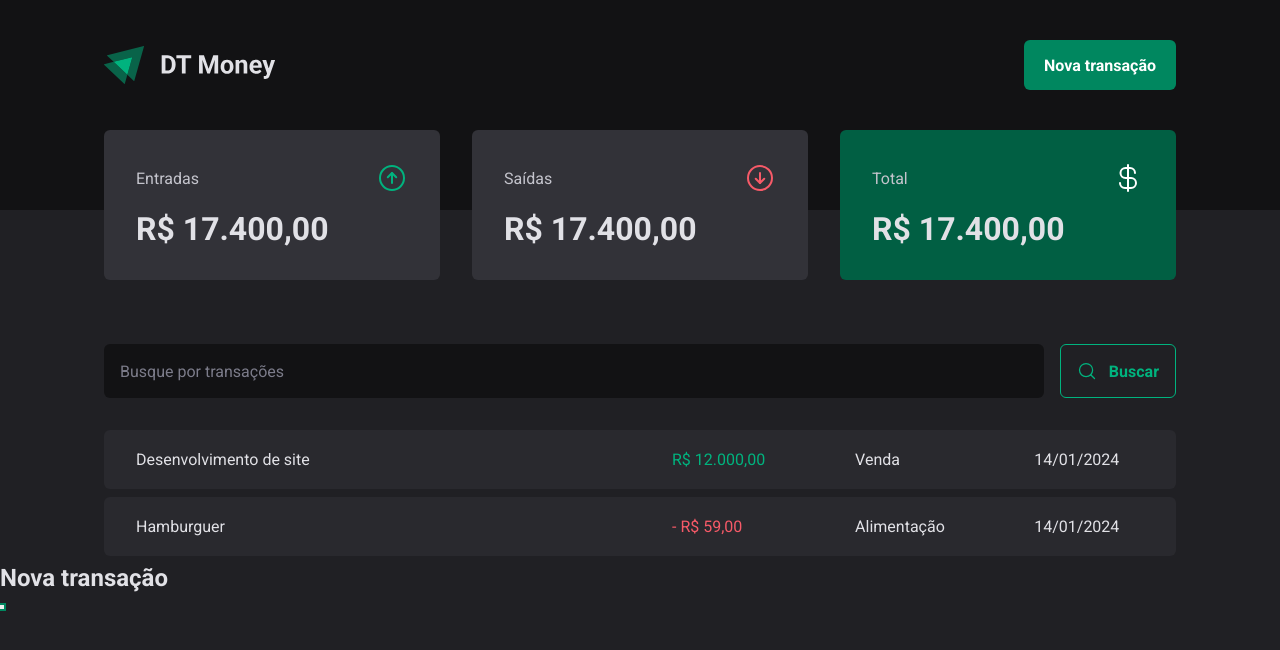
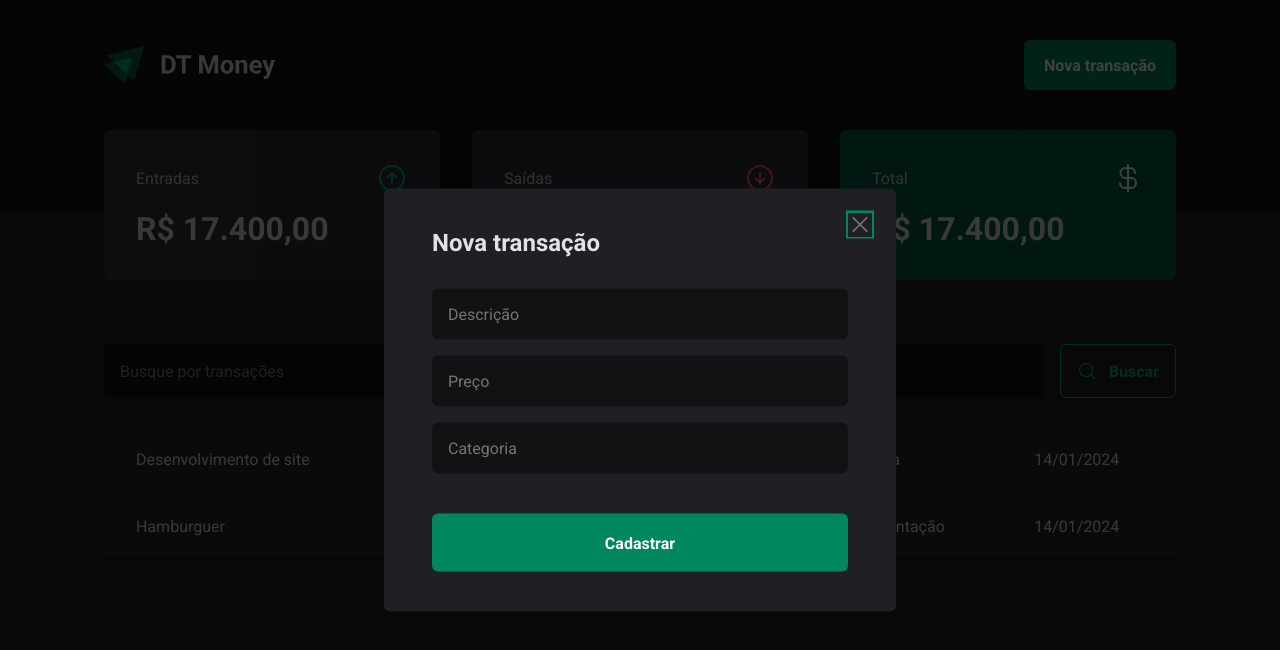
Before and after one commit to angelonetho/03-dt-money, a React (Vite) app: page / in a window 1280 px wide. Both pictures are taken after a click on the button "Nova transação". Shown: the top 650 px of the page. Built offline with nearby package versions, Linux system fonts and the light colour scheme.

Commit message:
Estrutura visual - Modal de nova transação

```diff
--- a/src/components/Header/index.tsx
+++ b/src/components/Header/index.tsx
@@ -2,6 +2,7 @@
 
 import logoImg from '../../assets/logo.svg'
 import * as Dialog from "@radix-ui/react-dialog";
+import { NewTransactionModal } from "../NewTransactionModal";
 
 export function Header() {
     return (
@@ -14,15 +15,7 @@
                         <NewTransactionButton>Nova transação</NewTransactionButton>
                     </Dialog.Trigger>
 
-                    <Dialog.Portal>
-                        <Dialog.Overlay/>
-
-                        <Dialog.Content>
-                            <Dialog.Title>Nova transação</Dialog.Title>
-
-                            <Dialog.Close/>
-                        </Dialog.Content>
-                    </Dialog.Portal>
+                    <NewTransactionModal />
                 </Dialog.Root>
             </HeaderContent>
         </HeaderContainer>
--- /dev/null
+++ b/src/components/NewTransactionModal/index.tsx
@@ -0,0 +1,29 @@
+import * as Dialog from "@radix-ui/react-dialog";
+import { CloseButton, Content, Overlay } from "./styles";
+import { X } from "phosphor-react";
+
+export function NewTransactionModal() {
+    return(
+        <Dialog.Portal>
+            <Overlay/>
+
+            <Content>
+                <Dialog.Title>Nova transação</Dialog.Title>
+
+                <CloseButton>
+                    <X size={24}/>
+                </CloseButton>
+
+                <form action="">
+                    <input type="text" placeholder="Descrição" required/>
+                    <input type="number" placeholder="Preço" required/>
+                    <input type="text" placeholder="Categoria" required/>
+
+                    <button type="submit">Cadastrar</button>
+                </form>
+
+
+            </Content>
+            </Dialog.Portal>
+    )
+}
--- /dev/null
+++ b/src/components/NewTransactionModal/styles.ts
@@ -0,0 +1,71 @@
+import styled from "styled-components";
+import * as Dialog from "@radix-ui/react-dialog";
+
+export const Overlay = styled(Dialog.Overlay)`
+    position: fixed;
+    width: 100vw;
+    height: 100vh;
+    inset: 0;
+    background: rgba(0, 0, 0, 0.75);
+`
+
+export const Content = styled(Dialog.Content)`
+    min-width: 32rem;
+    border-radius: 6px;
+    padding: 2.5rem 3rem;
+    background: ${props => props.theme["gray-800"]};
+
+    position: fixed;
+    top: 50%;
+    left: 50%;
+    transform: translate(-50%, -50%);
+
+    form {
+        margin-top: 2rem;
+
+        display: flex;
+        flex-direction: column;
+        gap: 1rem;
+
+        input {
+            border-radius: 6px;
+            border: 0;
+            background: ${props => props.theme["gray-900"]};
+            color: ${props => props.theme["gray-300"]};
+            padding: 1rem;
+
+            &::placeholder {
+                ${props => props.theme["gray-500"]};
+            }
+        }
+
+        button[type="submit"] {
+            height: 58px;
+            border: 0;
+            background: ${props => props.theme["green-500"]};
+            color: ${props => props.theme.white};
+            font-weight: bold;
+            padding: 0 1.25rem;
+            border-radius: 6px;
+            margin-top: 1.5rem;
+            cursor: pointer;
+
+            &:hover {
+                background: ${props => props.theme["green-700"]};
+                transition: background-color 0.2s;
+            }
+        }
+    }
+`
+
+export const CloseButton = styled(Dialog.Close)`
+    position: absolute;
+    background: transparent;
+    border: 0;
+    top: 1.5rem;
+    right: 1.5rem;
+    cursor: pointer;
+    line-height: 0;
+
+    color: ${props => props.theme["gray-500"]};
+`;
```
